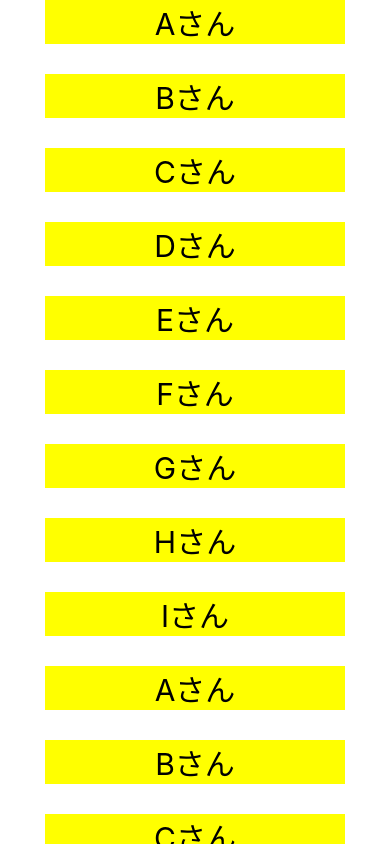
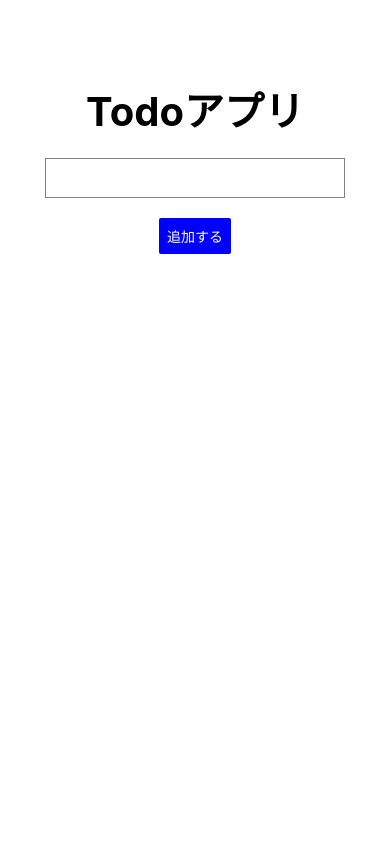
Before and after one commit to ken0426/todo-app-native, a React Native app: screen / in a window 390 px wide. Built offline with nearby package versions, Linux system fonts and the light colour scheme.

Commit message:
Todoアプリの制作

```diff
--- a/App.js
+++ b/App.js
@@ -1,48 +1,56 @@
 import { StatusBar } from 'expo-status-bar';
 import React, { useState } from 'react';
-import { StyleSheet, Text, View, ScrollView, FlatList, TouchableOpacity, Alert } from 'react-native';
-import { YellowBox } from 'react-native-web';
+import { StyleSheet, Text, View, FlatList, TouchableOpacity, Alert, TextInput, Button } from 'react-native';
 
 export default function App() {
+  const [text, setText] = useState('')
+  const [todos, setTodos] = useState([])
 
-  const names = [
-    {name: 'Aさん', key: 1},
-    {name: 'Bさん', key: 2},
-    {name: 'Cさん', key: 3},
-    {name: 'Dさん', key: 4},
-    {name: 'Eさん', key: 5},
-    {name: 'Fさん', key: 6},
-    {name: 'Gさん', key: 7},
-    {name: 'Hさん', key: 8},
-    {name: 'Iさん', key: 9},
-    {name: 'Aさん', key: 10},
-    {name: 'Bさん', key: 11},
-    {name: 'Cさん', key: 12},
-    {name: 'Dさん', key: 13},
-    {name: 'Eさん', key: 14},
-    {name: 'Fさん', key: 15},
-    {name: 'Gさん', key: 16},
-    {name: 'Hさん', key: 17},
-    {name: 'Iさん', key: 18},
-  ]
+  const onPressItemDelete = (key) => {
+    const newTodos = todos.filter((item) => item.key !== key)
+    setTodos(newTodos)
+  }
 
+  const onChangeText = (value) => {
+    setText(value)
+  }
+
+  const onPressButton = () => {
+    const newTodos = [...todos, {
+      name: text, key: Math.random().toString(),
+    }]
+    setText('')
+    setTodos(newTodos)
+  }
+
+  const renderItem = ({item}) => {
+    return (
+      <View style={styles.item}>
+        <Text style={styles.itemName}>{item.name}</Text>
+        <TouchableOpacity
+          style={styles.deleteView}
+          onPress={()=> onPressItemDelete(item.key)}
+        >
+          <Text style={styles.deleteText}>完了</Text>
+        </TouchableOpacity>
+      </View>
+    )
+  }
   return (
     <View style={styles.container}>
+      <Text style={styles.title}>Todoアプリ</Text>
+      <TextInput
+        style={styles.text}
+        value={text}
+        onChangeText={onChangeText}
+      />
+      <View style={styles.button}>
+        <Button title='追加する' color='blue' onPress={onPressButton} />
+      </View>
       <FlatList
-        data={names}
-        renderItem={({item})=> (
-          <TouchableOpacity onPress={() => Alert.alert('名前', item.name)} key={item.key} style={styles.item}>
-            <Text style={styles.name}>{item.name}</Text>
-          </TouchableOpacity>
-        )}
+        data={todos}
+        renderItem={renderItem}
       />
-      {/* <ScrollView>
-      {names.map((item) => (
-        <View key={item.key} style={styles.item}>
-          <Text style={styles.name}>{item.name}</Text>
-        </View>
-      ))}
-      </ScrollView> */}
       <StatusBar style="auto" />
     </View>
   );
@@ -53,15 +61,43 @@ const styles = StyleSheet.create({
     flex: 1,
     backgroundColor: '#fff',
     alignItems: 'center',
-    justifyContent: 'center',
+  },
+  title: {
+    fontSize:40,
+    fontWeight: 'bold',
+    marginTop:80,
+    marginBottom: 20,
+  },
+  text: {
+    height:40,
+    width:300,
+    padding: 10,
+    borderColor: 'gray',
+    borderWidth: 1,
+    marginBottom: 20,
+  },
+  button: {
+    marginBottom: 20,
   },
   item:{
     width:300,
+    backgroundColor:'black',
     marginBottom:30,
-    backgroundColor:'yellow',
+    alignItems:'center',
+    padding:10,
   },
-  name:{
-    fontSize:30,
+  itemName: {
+    fontSize:20,
+    fontWeight:'bold',
+    marginBottom: 8,
+    color: 'white',
+  },
+  deleteView: {
+    width:50,
+    backgroundColor: 'gray',
+  },
+  deleteText: {
+    color:'white',
     textAlign:'center',
-  }
+  },
 });
```
